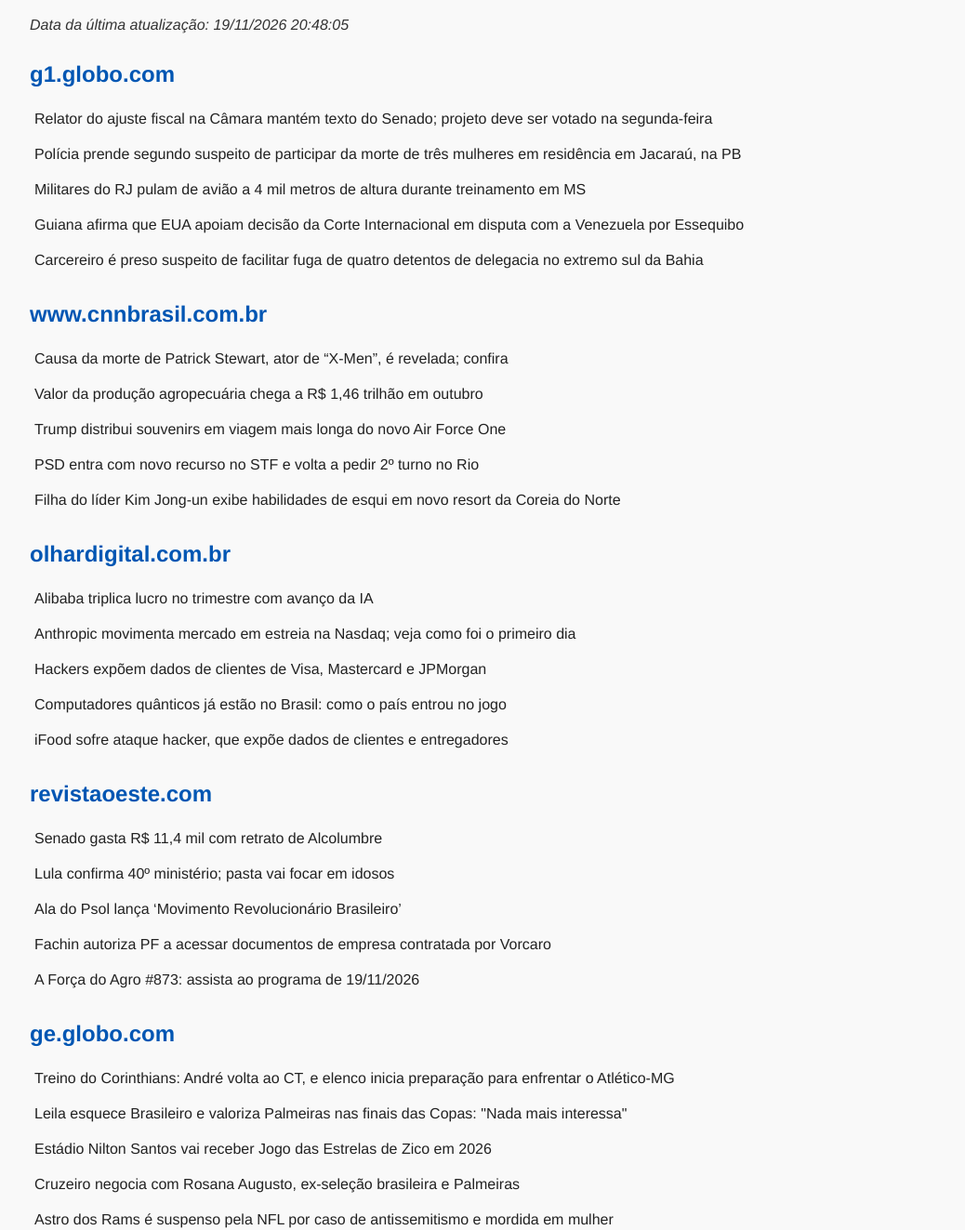
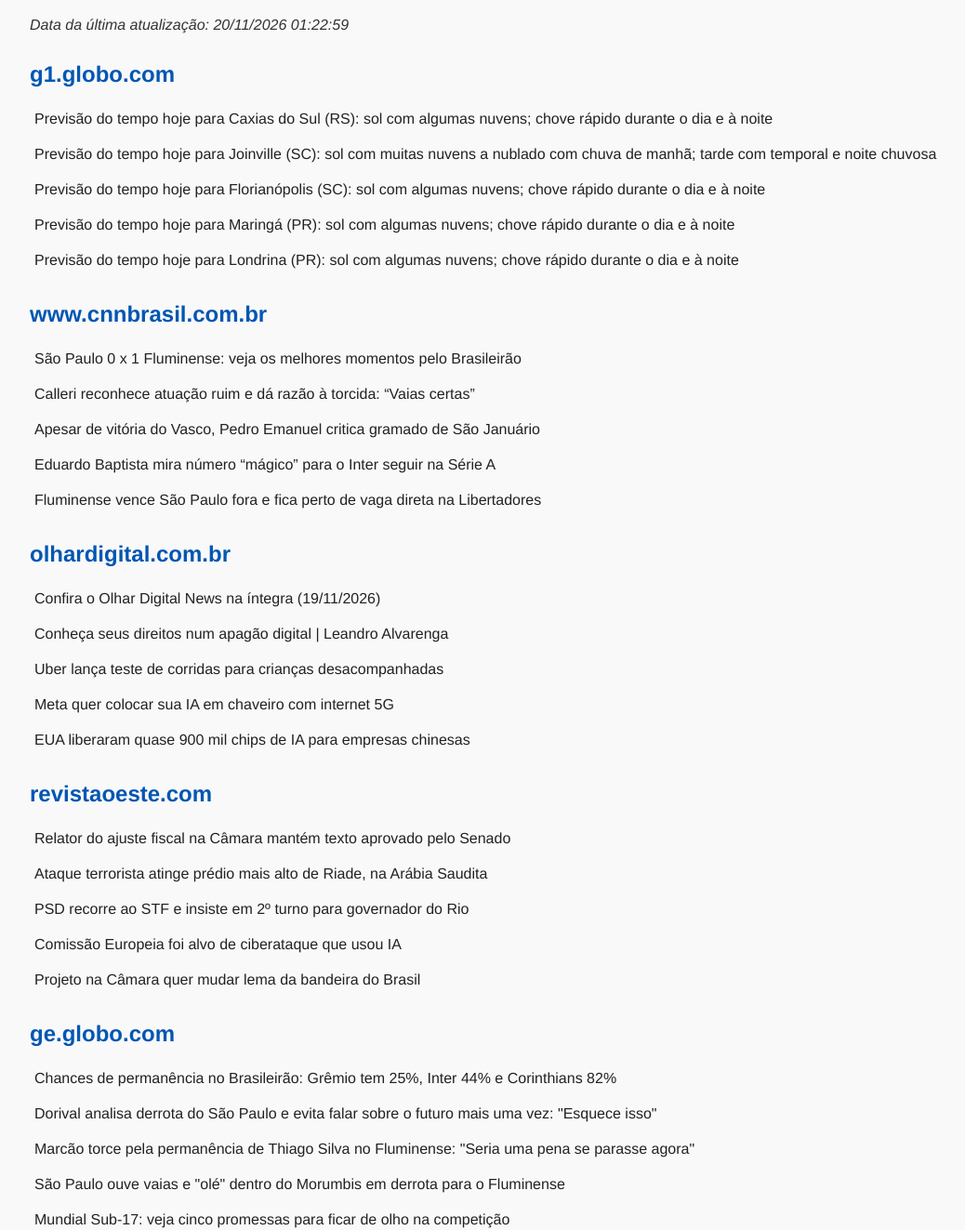
Before and after one commit to Reinaldopinheiro/reinaldopinheiro.github.io, a plain HTML site: page noticias/noticias.html in a window 1280 px wide. Shown: the part 92-1415 px from the top of the page at 93% size, without its empty margins (8-1046 px from the left). Drawn offline with Linux system fonts and the light colour scheme.

Commit message:
Automação: Noticias RPC atualizadas

```diff
--- a/noticias/noticias.html
+++ b/noticias/noticias.html
@@ -13,46 +13,46 @@
 </style>
 </head><body>
 <h1>NOTICIAS RPC</h1>
-<p><em>Data da última atualização: 19/11/2026 20:48:05</em></p>
+<p><em>Data da última atualização: 20/11/2026 01:22:59</em></p>
 <h2>g1.globo.com</h2>
 <div class="noticias">
-<div class="noticia"><a href="https://g1.globo.com/politica/noticia/2026/11/19/relator-do-ajuste-fiscal-na-camara-mantem-texto-do-senado-projeto-deve-ser-votado-segunda-feira.ghtml" target="_blank">Relator do ajuste fiscal na Câmara mantém texto do Senado; projeto deve ser votado na segunda-feira</a></div>
-<div class="noticia"><a href="https://g1.globo.com/pb/paraiba/noticia/2026/11/19/policia-prende-segundo-suspeito-de-participar-da-morte-de-tres-mulheres-em-residencia-em-jacarau-na-pb.ghtml" target="_blank">Polícia prende segundo suspeito de participar da morte de três mulheres em residência em Jacaraú, na PB</a></div>
-<div class="noticia"><a href="https://g1.globo.com/ms/mato-grosso-do-sul/noticia/2026/11/19/militares-do-rj-pulam-de-aviao-a-4-mil-metros-de-altura-durante-treinamento-em-ms.ghtml" target="_blank">Militares do RJ pulam de avião a 4 mil metros de altura durante treinamento em MS</a></div>
-<div class="noticia"><a href="https://g1.globo.com/mundo/noticia/2026/11/19/guiana-eua-decisao-corte-internacional-disputa-venezuela-essequibo.ghtml" target="_blank">Guiana afirma que EUA apoiam decisão da Corte Internacional em disputa com a Venezuela por Essequibo</a></div>
-<div class="noticia"><a href="https://g1.globo.com/ba/bahia/noticia/2026/11/19/carcereiro-e-preso-suspeito-de-facilitar-fuga-de-detentos-de-delegacia-na-bahia.ghtml" target="_blank">Carcereiro é preso suspeito de facilitar fuga de quatro detentos de delegacia no extremo sul da Bahia</a></div>
+<div class="noticia"><a href="https://g1.globo.com/rs/rio-grande-do-sul/previsao-do-tempo/noticia/2026/11/20/previsao-do-tempo-hoje-para-caxias-do-sul-rs-sol-com-algumas-nuvens-chove-rapido-durante-o-dia-e-a-noite.ghtml" target="_blank">Previsão do tempo hoje para Caxias do Sul (RS): sol com algumas nuvens; chove rápido durante o dia e à noite</a></div>
+<div class="noticia"><a href="https://g1.globo.com/sc/santa-catarina/previsao-do-tempo/noticia/2026/11/20/previsao-do-tempo-hoje-para-joinville-sc-sol-com-muitas-nuvens-a-nublado-com-chuva-de-manha-tarde-com-temporal-e-noite-chuvosa.ghtml" target="_blank">Previsão do tempo hoje para Joinville (SC): sol com muitas nuvens a nublado com chuva de manhã; tarde com temporal e noite chuvosa</a></div>
+<div class="noticia"><a href="https://g1.globo.com/sc/santa-catarina/previsao-do-tempo/noticia/2026/11/20/previsao-do-tempo-hoje-para-florianopolis-sc-sol-com-algumas-nuvens-chove-rapido-durante-o-dia-e-a-noite.ghtml" target="_blank">Previsão do tempo hoje para Florianópolis (SC): sol com algumas nuvens; chove rápido durante o dia e à noite</a></div>
+<div class="noticia"><a href="https://g1.globo.com/pr/parana/previsao-do-tempo/noticia/2026/11/20/previsao-do-tempo-hoje-para-maringa-pr-sol-com-algumas-nuvens-chove-rapido-durante-o-dia-e-a-noite.ghtml" target="_blank">Previsão do tempo hoje para Maringá (PR): sol com algumas nuvens; chove rápido durante o dia e à noite</a></div>
+<div class="noticia"><a href="https://g1.globo.com/pr/parana/previsao-do-tempo/noticia/2026/11/20/previsao-do-tempo-hoje-para-londrina-pr-sol-com-algumas-nuvens-chove-rapido-durante-o-dia-e-a-noite.ghtml" target="_blank">Previsão do tempo hoje para Londrina (PR): sol com algumas nuvens; chove rápido durante o dia e à noite</a></div>
 </div>
 <h2>www.cnnbrasil.com.br</h2>
 <div class="noticias">
-<div class="noticia"><a href="https://www.cnnbrasil.com.br/pop/celebridades/causa-da-morte-de-patrick-stewart-ator-de-x-men-e-revelada-confira/" target="_blank">Causa da morte de Patrick Stewart, ator de “X-Men”, é revelada; confira</a></div>
-<div class="noticia"><a href="https://www.cnnbrasil.com.br/agro/valor-da-producao-agropecuaria-chega-a-r-146-trilhao-em-outubro/" target="_blank">Valor da produção agropecuária chega a R$ 1,46 trilhão em outubro</a></div>
-<div class="noticia"><a href="https://www.cnnbrasil.com.br/internacional/trump-distribui-souvenirs-em-viagem-mais-longa-do-novo-air-force-one/" target="_blank">Trump distribui souvenirs em viagem mais longa do novo Air Force One</a></div>
-<div class="noticia"><a href="https://www.cnnbrasil.com.br/politica/psd-entra-com-novo-recurso-no-stf-e-volta-a-pedir-2o-turno-no-rio/" target="_blank">PSD entra com novo recurso no STF e volta a pedir 2º turno no Rio</a></div>
-<div class="noticia"><a href="https://www.cnnbrasil.com.br/curiosidades/filha-do-lider-kim-jong-un-exibe-habilidades-de-esqui-em-novo-resort-da-coreia-do-norte/" target="_blank">Filha do líder Kim Jong-un exibe habilidades de esqui em novo resort da Coreia do Norte</a></div>
+<div class="noticia"><a href="https://www.cnnbrasil.com.br/esportes/brasileirao/sao-paulo-0-x-1-fluminense-veja-os-melhores-momentos-pelo-brasileirao/" target="_blank">São Paulo 0 x 1 Fluminense: veja os melhores momentos pelo Brasileirão</a></div>
+<div class="noticia"><a href="https://www.cnnbrasil.com.br/esportes/futebol/sao-paulo/calleri-reconhece-atuacao-ruim-e-da-razao-a-torcida-vaias-certas/" target="_blank">Calleri reconhece atuação ruim e dá razão à torcida: “Vaias certas”</a></div>
+<div class="noticia"><a href="https://www.cnnbrasil.com.br/esportes/futebol/vasco-da-gama/apesar-de-vitoria-do-vasco-pedro-emanuel-critica-gramado-de-sao-januario/" target="_blank">Apesar de vitória do Vasco, Pedro Emanuel critica gramado de São Januário</a></div>
+<div class="noticia"><a href="https://www.cnnbrasil.com.br/esportes/futebol/internacional-futebol/eduardo-baptista-mira-numero-magico-para-o-inter-seguir-na-serie-a/" target="_blank">Eduardo Baptista mira número “mágico” para o Inter seguir na Série A</a></div>
+<div class="noticia"><a href="https://www.cnnbrasil.com.br/esportes/brasileirao/fluminense-vence-sao-paulo-fora-e-fica-perto-de-vaga-direta-na-libertadores/" target="_blank">Fluminense vence São Paulo fora e fica perto de vaga direta na Libertadores</a></div>
 </div>
 <h2>olhardigital.com.br</h2>
 <div class="noticias">
-<div class="noticia"><a href="https://olhardigital.com.br/2026/11/19/pro/alibaba-triplica-lucro-no-trimestre-com-avanco-da-ia/" target="_blank">Alibaba triplica lucro no trimestre com avanço da IA</a></div>
-<div class="noticia"><a href="https://olhardigital.com.br/2026/11/19/pro/anthropic-movimenta-mercado-em-estreia-na-nasdaq-veja-como-foi-o-primeiro-dia/" target="_blank">Anthropic movimenta mercado em estreia na Nasdaq; veja como foi o primeiro dia</a></div>
-<div class="noticia"><a href="https://olhardigital.com.br/2026/11/19/seguranca/hackers-expoem-dados-de-clientes-de-visa-mastercard-e-jpmorgan/" target="_blank">Hackers expõem dados de clientes de Visa, Mastercard e JPMorgan</a></div>
-<div class="noticia"><a href="https://olhardigital.com.br/2026/11/19/ciencia-e-espaco/computadores-quanticos-ja-estao-no-brasil-como-o-pais-entrou-no-jogo/" target="_blank">Computadores quânticos já estão no Brasil: como o país entrou no jogo</a></div>
-<div class="noticia"><a href="https://olhardigital.com.br/2026/11/19/seguranca/ifood-sofre-ataque-hacker-que-expoe-dados-de-clientes-e-entregadores/" target="_blank">iFood sofre ataque hacker, que expõe dados de clientes e entregadores</a></div>
+<div class="noticia"><a href="https://olhardigital.com.br/2026/11/20/videos/confira-o-olhar-digital-news-na-integra-19-11-2026/" target="_blank">Confira o Olhar Digital News na íntegra (19/11/2026)</a></div>
+<div class="noticia"><a href="https://olhardigital.com.br/2026/11/19/colunistas/conheca-seus-direitos-num-apagao-digital-leandro-alvarenga/" target="_blank">Conheça seus direitos num apagão digital | Leandro Alvarenga</a></div>
+<div class="noticia"><a href="https://olhardigital.com.br/2026/11/19/carros-e-tecnologia/uber-lanca-teste-de-corridas-para-criancas-desacompanhadas/" target="_blank">Uber lança teste de corridas para crianças desacompanhadas</a></div>
+<div class="noticia"><a href="https://olhardigital.com.br/2026/11/19/reviews/meta-quer-colocar-sua-ia-em-chaveiro-com-internet-5g/" target="_blank">Meta quer colocar sua IA em chaveiro com internet 5G</a></div>
+<div class="noticia"><a href="https://olhardigital.com.br/2026/11/19/inteligencia-artificial/eua-liberaram-quase-900-mil-chips-de-ia-para-empresas-chinesas/" target="_blank">EUA liberaram quase 900 mil chips de IA para empresas chinesas</a></div>
 </div>
 <h2>revistaoeste.com</h2>
 <div class="noticias">
-<div class="noticia"><a href="https://revistaoeste.com/politica/senado-gasta-r-114-mil-com-retrato-de-alcolumbre/" target="_blank">Senado gasta R$ 11,4 mil com retrato de Alcolumbre</a></div>
-<div class="noticia"><a href="https://revistaoeste.com/politica/lula-confirma-40o-ministerio-pasta-vai-focar-em-idosos/" target="_blank">Lula confirma 40º ministério; pasta vai focar em idosos</a></div>
-<div class="noticia"><a href="https://revistaoeste.com/politica/ala-do-psol-lanca-movimento-revolucionario-brasileiro/" target="_blank">Ala do Psol lança ‘Movimento Revolucionário Brasileiro’</a></div>
-<div class="noticia"><a href="https://revistaoeste.com/politica/fachin-autoriza-pf-a-acessar-documentos-de-empresa-contratada-por-vorcaro/" target="_blank">Fachin autoriza PF a acessar documentos de empresa contratada por Vorcaro</a></div>
-<div class="noticia"><a href="https://revistaoeste.com/videos/a-forca-do-agro/a-forca-do-agro-873-assista-ao-programa-de-19-11-2026/" target="_blank">A Força do Agro #873: assista ao programa de 19/11/2026</a></div>
+<div class="noticia"><a href="https://revistaoeste.com/politica/relator-do-ajuste-fiscal-na-camara-mantem-texto-aprovado-pelo-senado/" target="_blank">Relator do ajuste fiscal na Câmara mantém texto aprovado pelo Senado</a></div>
+<div class="noticia"><a href="https://revistaoeste.com/mundo/ataque-terrorista-atinge-predio-mais-alto-de-riade-na-arabia-saudita/" target="_blank">Ataque terrorista atinge prédio mais alto de Riade, na Arábia Saudita</a></div>
+<div class="noticia"><a href="https://revistaoeste.com/politica/psd-recorre-ao-stf-e-insiste-em-2o-turno-para-governador-do-rio/" target="_blank">PSD recorre ao STF e insiste em 2º turno para governador do Rio</a></div>
+<div class="noticia"><a href="https://revistaoeste.com/mundo/comissao-europeia-foi-alvo-de-ciberataque-que-usou-ia/" target="_blank">Comissão Europeia foi alvo de ciberataque que usou IA</a></div>
+<div class="noticia"><a href="https://revistaoeste.com/politica/projeto-na-camara-quer-mudar-lema-da-bandeira-do-brasil/" target="_blank">Projeto na Câmara quer mudar lema da bandeira do Brasil</a></div>
 </div>
 <h2>ge.globo.com</h2>
 <div class="noticias">
-<div class="noticia"><a href="https://ge.globo.com/futebol/times/corinthians/noticia/2026/11/19/treino-do-corinthians-andre-volta-ao-ct-e-elenco-inicia-preparacao-para-enfrentar-o-atletico-mg.ghtml" target="_blank">Treino do Corinthians: André volta ao CT, e elenco inicia preparação para enfrentar o Atlético-MG</a></div>
-<div class="noticia"><a href="https://ge.globo.com/futebol/times/palmeiras/noticia/2026/11/19/leila-esquece-brasileiro-e-valoriza-palmeiras-nas-finais-das-copas-nada-mais-interessa.ghtml" target="_blank">Leila esquece Brasileiro e valoriza Palmeiras nas finais das Copas: "Nada mais interessa"</a></div>
-<div class="noticia"><a href="https://ge.globo.com/futebol/times/botafogo/noticia/2026/11/19/casa-do-botafogo-estadio-nilton-santos-vai-receber-jogo-das-estrelas-de-zico-em-2026.ghtml" target="_blank">Estádio Nilton Santos vai receber Jogo das Estrelas de Zico em 2026</a></div>
-<div class="noticia"><a href="https://ge.globo.com/futebol/times/cruzeiro/noticia/2026/11/19/cruzeiro-negocia-com-rosana-augusto-ex-selecao-brasileira-e-palmeiras.ghtml" target="_blank">Cruzeiro negocia com Rosana Augusto, ex-seleção brasileira e Palmeiras</a></div>
-<div class="noticia"><a href="https://ge.globo.com/futebol-americano/nfl/noticia/2026/11/19/astro-dos-rams-e-suspenso-pela-nfl-por-caso-de-antissemitismo-e-mordida-em-mulher.ghtml" target="_blank">Astro dos Rams é suspenso pela NFL por caso de antissemitismo e mordida em mulher</a></div>
+<div class="noticia"><a href="https://ge.globo.com/gato-mestre/noticia/2026/11/20/chances-de-permanencia-no-brasileirao-gremio-tem-25percent-inter-44percent-e-corinthians-82percent.ghtml" target="_blank">Chances de permanência no Brasileirão: Grêmio tem 25%, Inter 44% e Corinthians 82%</a></div>
+<div class="noticia"><a href="https://ge.globo.com/futebol/times/sao-paulo/noticia/2026/11/20/dorival-analisa-derrota-do-sao-paulo-e-evita-falar-sobre-o-futuro-esquece-isso.ghtml" target="_blank">Dorival analisa derrota do São Paulo e evita falar sobre o futuro mais uma vez: "Esquece isso"</a></div>
+<div class="noticia"><a href="https://ge.globo.com/futebol/times/fluminense/noticia/2026/11/20/marcao-torce-permanencia-de-thiago-silva-no-fluminense-seria-uma-pena-se-parasse-agora.ghtml" target="_blank">Marcão torce pela permanência de Thiago Silva no Fluminense: "Seria uma pena se parasse agora"</a></div>
+<div class="noticia"><a href="https://ge.globo.com/futebol/times/sao-paulo/noticia/2026/11/20/sao-paulo-ouve-vaias-e-ole-dentro-do-morumbis-em-derrota-para-o-fluminense.ghtml" target="_blank">São Paulo ouve vaias e "olé" dentro do Morumbis em derrota para o Fluminense</a></div>
+<div class="noticia"><a href="https://ge.globo.com/futebol/futebol-internacional/noticia/2026/11/20/mundial-sub-17-veja-cinco-promessas-para-ficar-de-olho-na-competicao.ghtml" target="_blank">Mundial Sub-17: veja cinco promessas para ficar de olho na competição</a></div>
 </div>
 <footer>
   <p>© 2026 Copyright Reinaldo Pinheiro Consultoria com Gemini - Versão 5.5 (Script Automático)</p>
```
